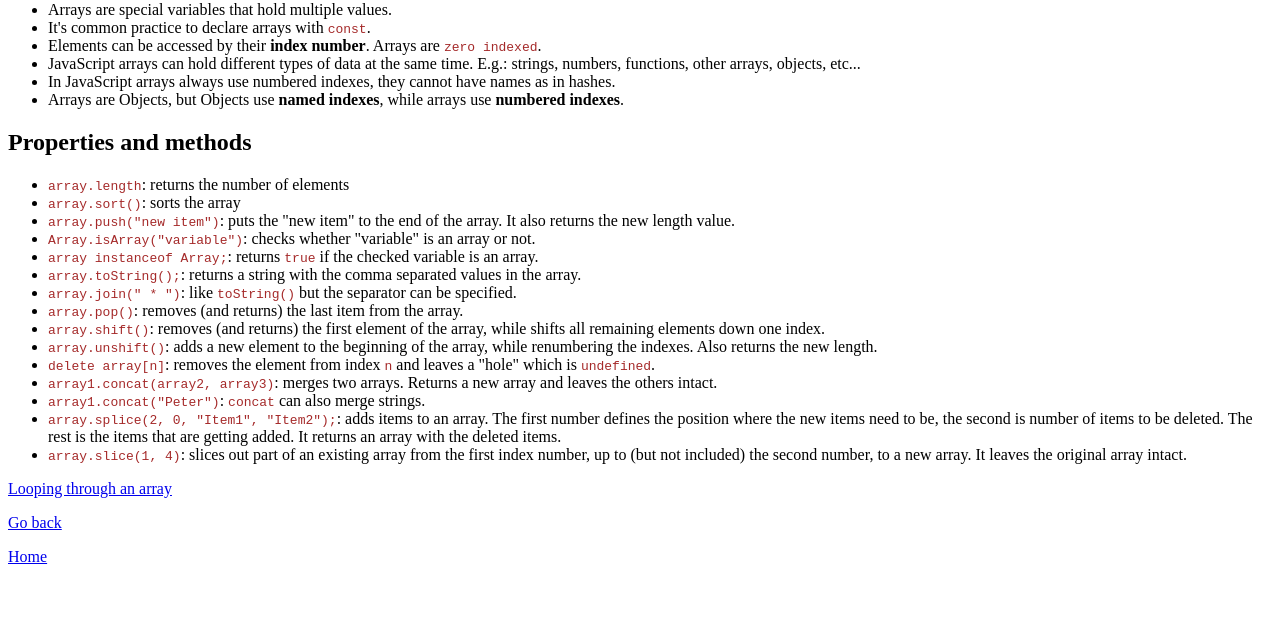
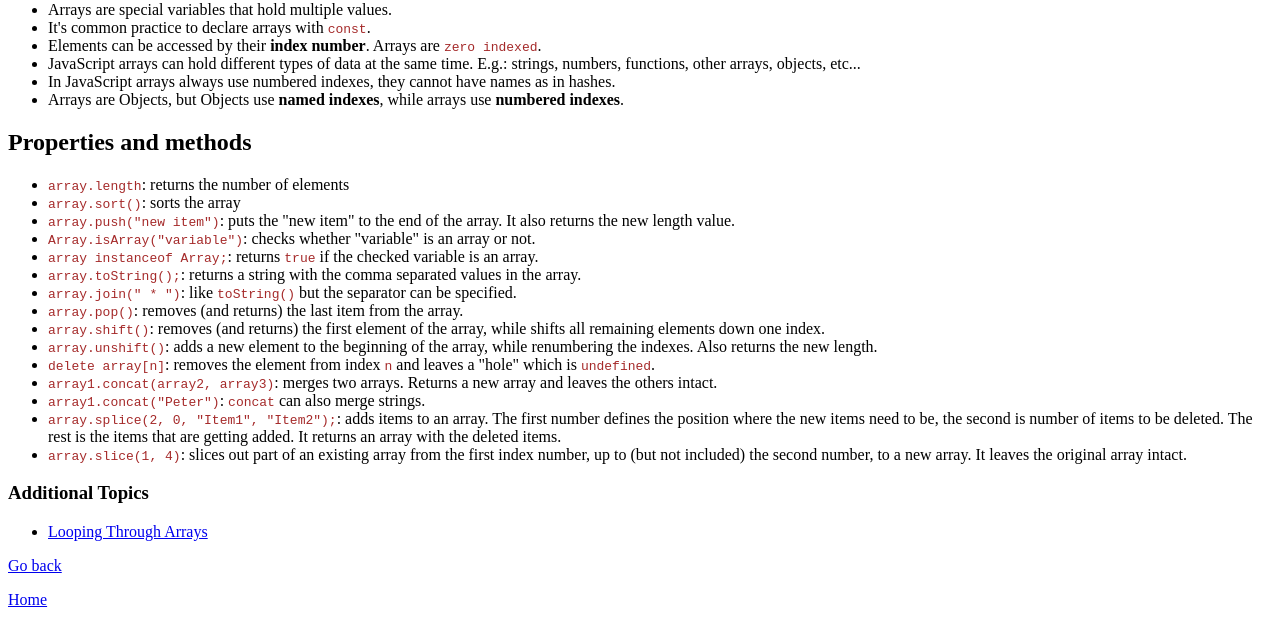
Before and after one commit to MarcusCalgar/programming-notes, a plain HTML site: page main_topics/js_topics/js_arrays.html in a window 1280 px wide. Shown: the part 79-722 px from the top of the page. Drawn offline with Linux system fonts and the light colour scheme.

Commit message:
Finalize rework

```diff
--- a/main_topics/js_topics/js_arrays.html
+++ b/main_topics/js_topics/js_arrays.html
@@ -39,7 +39,10 @@
             It leaves the original array intact.
         </li>
     </ul>
-    <p><a href="js_looping.html">Looping through an array</a></p>
+    <h3>Additional Topics</h3>
+    <ul>
+        <li><p><a href="js_looping.html">Looping Through Arrays</a></p></li>
+    </ul>
     <p><a href="js_main.html">Go back</a></p>
     <p><a href="/index.html">Home</a></p>
 </body>
```
Also changed, not shown: index.html (+1 -1 lines), main_topics/js_topics/js_looping.html (+3 -3 lines).
